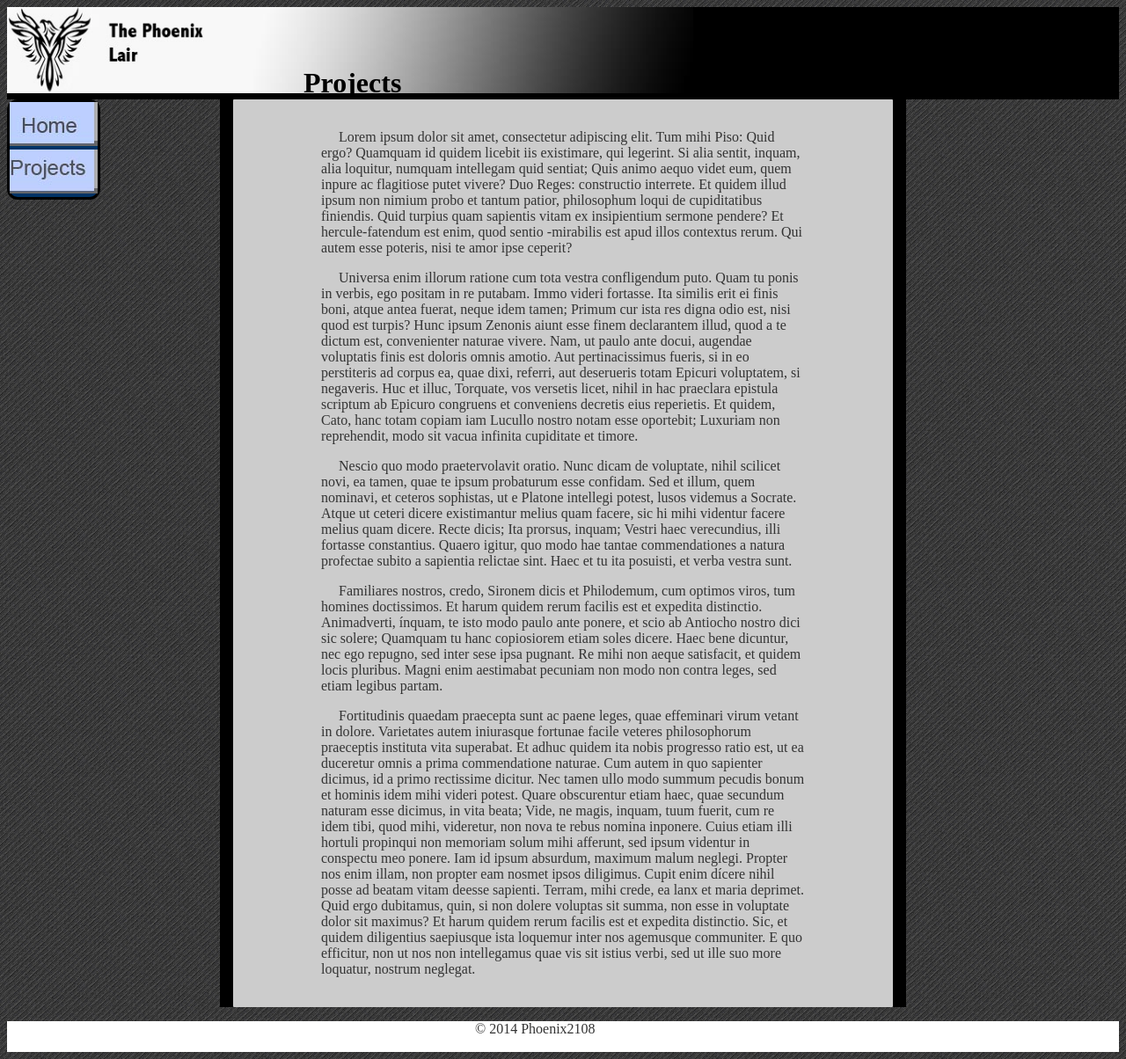
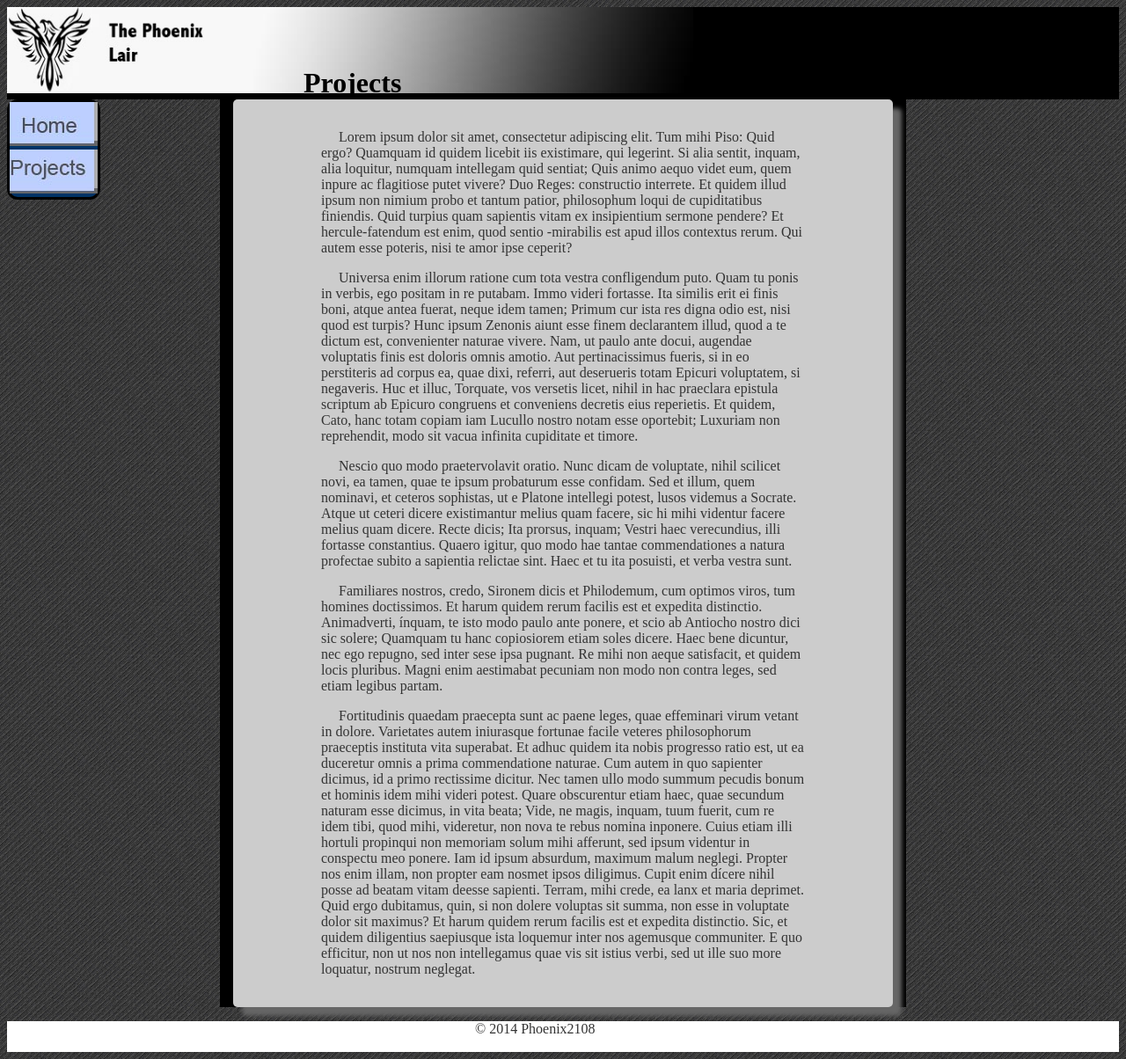
Before and after one commit to phoenix2108/phoenix2108.github.io, a PHP site: page /projects.html in a window 1280 px wide. Shown: the whole page at 88% size. Run offline with PHP 8.4, Linux system fonts and the light colour scheme.

Commit message:
border radius

```diff
--- a/StyleSheet.css
+++ b/StyleSheet.css
@@ -8,7 +8,8 @@
 	  	margin: 0 auto;
 		background-color: #ccc;
 		width:750px;
-		border-radius: 1px;
+		border-radius: 5px;
+		box-shadow:10px 10px 5px #666666;
 	  }
 	  #container{
 	  	width:780px;
@@ -28,8 +29,8 @@
 	  }
 	  #menu{
 		border: solid 3px;
-	  	width: 100 px;
-		height: 300 px;
+	  	width: 105 px;
+		height: 305 px;
 		float: left;
 		background-color:#003366;
 		position:fixed;
```
